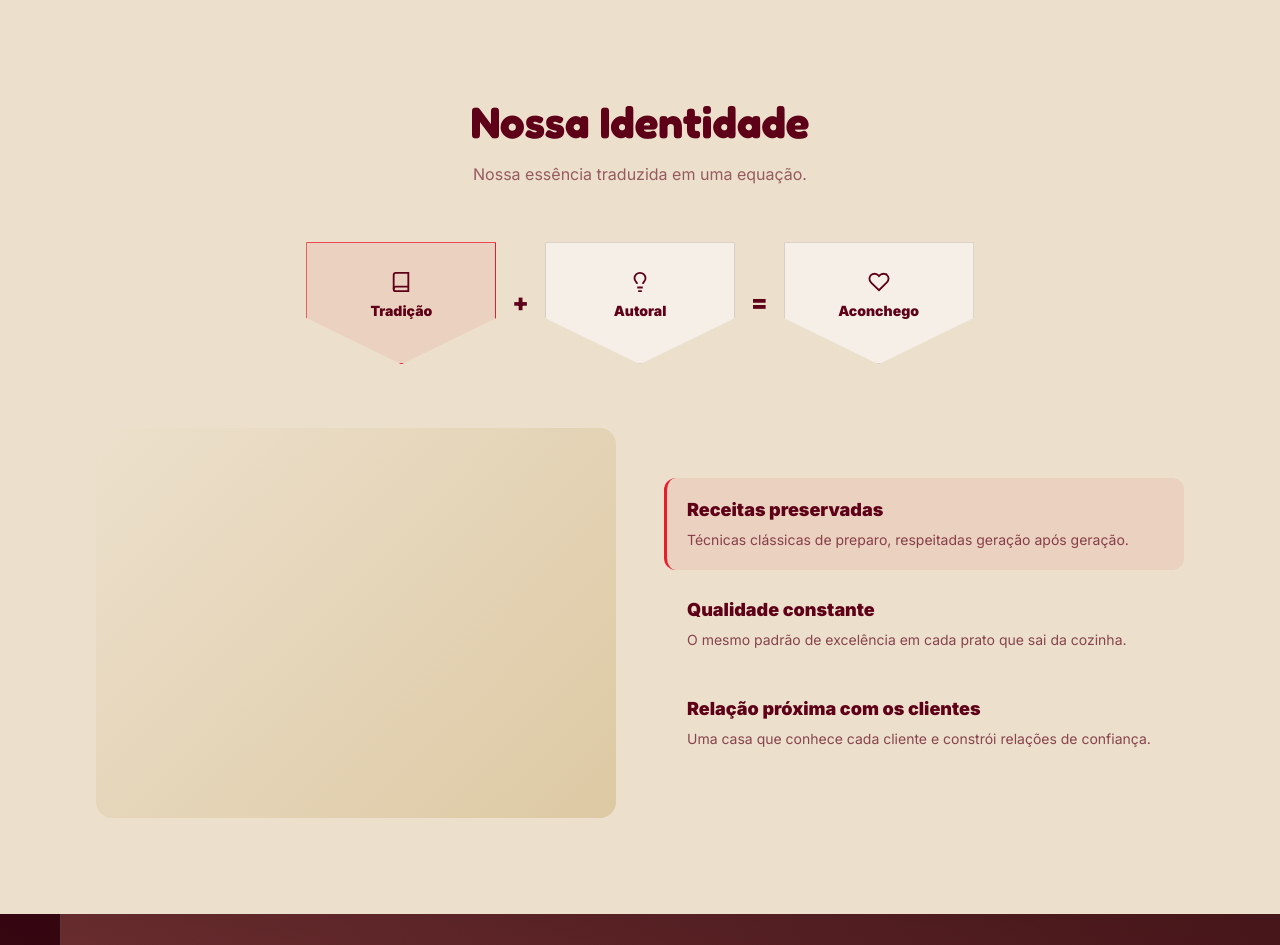
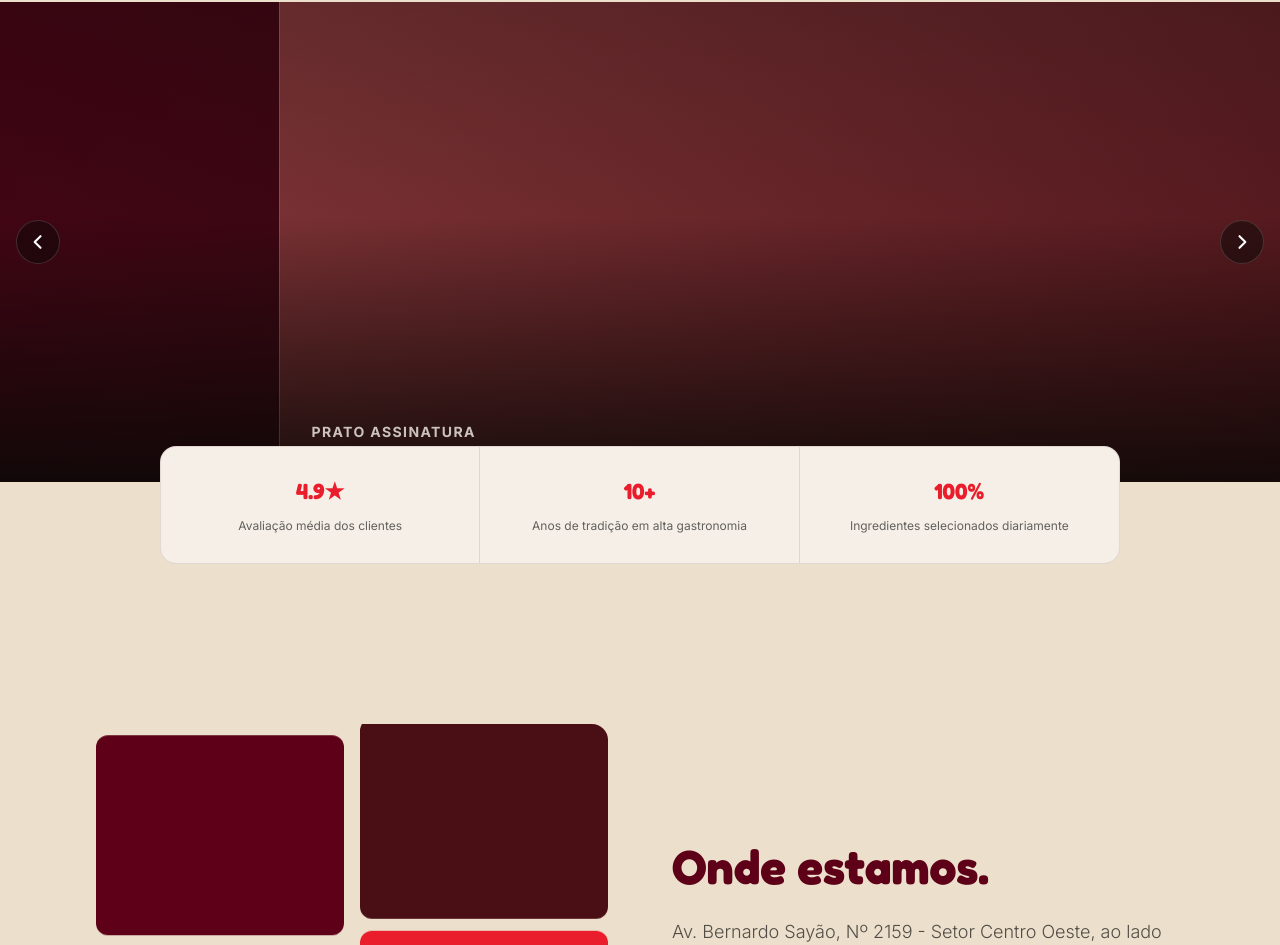
Before and after one commit to EducLead01/Restaurante-Manzi, a Next.js app: page / in a window 1280 px wide. Shown: the part 1825-2770 px from the top of the page. Built offline with nearby package versions, Linux system fonts and the light colour scheme.

Commit message:
Remove a seção Nossa Identidade (menu e conteúdo)
Co-Authored-By: Claude Sonnet 5 <noreply@anthropic.com>

```diff
--- a/src/app/page.tsx
+++ b/src/app/page.tsx
@@ -3,7 +3,6 @@ import Filosofia from "@/components/Filosofia";
 import Avaliacoes from "@/components/Avaliacoes";
 import Experiencia from "@/components/Experiencia";
 import Diferenciais from "@/components/Diferenciais";
-import Identidade from "@/components/Identidade";
 import Galeria from "@/components/Galeria";
 import Footer from "@/components/Footer";
 import WhatsappButton from "@/components/WhatsappButton";
@@ -15,7 +14,6 @@ export default function Home() {
       <main className="flex-grow">
         <Filosofia />
         <Avaliacoes />
-        <Identidade />
         <Experiencia />
         <Galeria />
         <Diferenciais />
--- a/src/components/Header.tsx
+++ b/src/components/Header.tsx
@@ -11,7 +11,6 @@ const WHATSAPP_HREF = `https://wa.me/${WHATSAPP_NUMERO}?text=${encodeURIComponen
 const LINKS = [
   { href: "#filosofia", label: "Nosso Cardápio" },
   { href: "#avaliacoes", label: "Avaliações" },
-  { href: "#identidade", label: "Nossa Identidade" },
   { href: "#galeria", label: "Localização" },
   { href: "#diferenciais", label: "Molhos e Adicionais" },
 ];
--- a/src/components/Identidade.tsx
+++ /dev/null
@@ -1,199 +0,0 @@
-"use client";
-
-import { useState } from "react";
-
-const ICONE_TRADICAO = (
-  <svg width="22" height="22" viewBox="0 0 24 24" fill="none" stroke="currentColor" strokeWidth={2}>
-    <path d="M4 19.5A2.5 2.5 0 0 1 6.5 17H20" />
-    <path d="M6.5 2H20v20H6.5A2.5 2.5 0 0 1 4 19.5v-15A2.5 2.5 0 0 1 6.5 2z" />
-  </svg>
-);
-const ICONE_AUTORAL = (
-  <svg width="22" height="22" viewBox="0 0 24 24" fill="none" stroke="currentColor" strokeWidth={2}>
-    <path d="M9 18h6" />
-    <path d="M10 22h4" />
-    <path d="M15.09 14c.18-.98.65-1.74 1.41-2.5A4.65 4.65 0 0 0 18 8 6 6 0 0 0 6 8c0 1 .23 2.23 1.5 3.5.6.65 1.15 1.34 1.4 2.5" />
-  </svg>
-);
-const ICONE_ACONCHEGO = (
-  <svg width="22" height="22" viewBox="0 0 24 24" fill="none" stroke="currentColor" strokeWidth={2}>
-    <path d="M20.8 4.6a5.5 5.5 0 0 0-7.8 0L12 5.6l-1-1a5.5 5.5 0 0 0-7.8 7.8l1 1L12 21l7.8-7.8 1-1a5.5 5.5 0 0 0 0-7.8Z" />
-  </svg>
-);
-
-const IDENTIDADE = [
-  {
-    label: "Tradição",
-    icone: ICONE_TRADICAO,
-    itens: [
-      {
-        titulo: "Receitas preservadas",
-        texto: "Técnicas clássicas de preparo, respeitadas geração após geração.",
-      },
-      {
-        titulo: "Qualidade constante",
-        texto: "O mesmo padrão de excelência em cada prato que sai da cozinha.",
-      },
-      {
-        titulo: "Relação próxima com os clientes",
-        texto: "Uma casa que conhece cada cliente e constrói relações de confiança.",
-      },
-    ],
-  },
-  {
-    label: "Autoral",
-    icone: ICONE_AUTORAL,
-    itens: [
-      {
-        titulo: "Assinatura própria",
-        texto: "Criações exclusivas que unem técnica apurada e criatividade.",
-      },
-      {
-        titulo: "Ingredientes de ponta",
-        texto: "Seleção cuidadosa de produtores para elevar cada receita.",
-      },
-      {
-        titulo: "Cardápio em constante evolução",
-        texto: "Sempre buscando novas combinações sem perder a essência da casa.",
-      },
-    ],
-  },
-  {
-    label: "Aconchego",
-    icone: ICONE_ACONCHEGO,
-    itens: [
-      {
-        titulo: "Ambiente acolhedor",
-        texto: "Um espaço pensado para boas conversas e momentos especiais.",
-      },
-      {
-        titulo: "Atendimento atento",
-        texto: "Equipe dedicada a tornar cada visita única, do início ao fim.",
-      },
-      {
-        titulo: "Feito para compartilhar",
-        texto: "O lugar certo para celebrar, reunir e criar memórias.",
-      },
-    ],
-  },
-];
-
-export default function Identidade() {
-  const [catIdx, setCatIdx] = useState(0);
-  const [subIdx, setSubIdx] = useState(0);
-  const [openIdx, setOpenIdx] = useState(-1);
-
-  const catAtiva = IDENTIDADE[catIdx];
-
-  return (
-    <section id="identidade" className="py-24 bg-manzi-white-2">
-      <div className="max-w-6xl mx-auto px-4 sm:px-6 lg:px-8">
-        <div className="text-center mb-14">
-          <h2
-            className="font-display font-bold text-manzi-black"
-            style={{ fontSize: "clamp(28px,4vw,44px)", lineHeight: 1.1 }}
-          >
-            Nossa Identidade
-          </h2>
-          <p className="mt-4 text-manzi-black/60" style={{ fontSize: 16 }}>
-            Nossa essência traduzida em uma equação.
-          </p>
-        </div>
-
-        {/* Desktop: shields + painel */}
-        <div className="hidden lg:block">
-          <div className="flex items-center justify-center gap-4 mb-16">
-            {IDENTIDADE.map((cat, i) => (
-              <div key={cat.label} className="flex items-center gap-4">
-                <button
-                  className={`identidade-shield font-black text-sm ${i === catIdx ? "active" : ""}`}
-                  style={{ width: 190 }}
-                  onClick={() => {
-                    setCatIdx(i);
-                    setSubIdx(0);
-                  }}
-                >
-                  <div className="flex justify-center">{cat.icone}</div>
-                  <div className="mt-2">{cat.label}</div>
-                </button>
-                {i < IDENTIDADE.length - 1 && (
-                  <span className="font-black text-manzi-black" style={{ fontSize: 24 }}>
-                    {i === IDENTIDADE.length - 2 ? "=" : "+"}
-                  </span>
-                )}
-              </div>
-            ))}
-          </div>
-
-          <div className="grid grid-cols-2 gap-12 items-stretch">
-            <div
-              className="rounded-2xl overflow-hidden"
-              style={{
-                aspectRatio: "4/3",
-                background: "linear-gradient(135deg, #ece0cc 0%, #ddc9a3 100%)",
-              }}
-            />
-            <div className="flex flex-col justify-center gap-2">
-              {catAtiva.itens.map((it, i) => (
-                <div
-                  key={it.titulo}
-                  className={`identidade-subitem ${i === subIdx ? "active" : ""}`}
-                  onClick={() => setSubIdx(i)}
-                >
-                  <h4 className="font-black text-manzi-black" style={{ fontSize: 18 }}>
-                    {it.titulo}
-                  </h4>
-                  <p className="text-manzi-black/70 mt-1.5" style={{ fontSize: 14, lineHeight: 1.6 }}>
-                    {it.texto}
-                  </p>
-                </div>
-              ))}
-            </div>
-          </div>
-        </div>
-
-        {/* Mobile: acordeão */}
-        <div className="lg:hidden flex flex-col gap-6">
-          {IDENTIDADE.map((cat, i) => (
-            <div key={cat.label}>
-              {i > 0 && (
-                <div className="text-center font-black text-manzi-black mb-1.5" style={{ fontSize: 20 }}>
-                  {i === IDENTIDADE.length - 1 ? "=" : "+"}
-                </div>
-              )}
-              <button
-                className="identidade-acc-pill font-black text-sm text-manzi-black"
-                onClick={() => setOpenIdx(openIdx === i ? -1 : i)}
-              >
-                <span className="text-manzi-marsala flex">{cat.icone}</span>
-                <span>{cat.label}</span>
-                <span className="identidade-acc-toggle">{openIdx === i ? "−" : "+"}</span>
-              </button>
-
-              {openIdx === i && (
-                <div className="flex flex-col gap-4 mt-4">
-                  {cat.itens.map((it) => (
-                    <div
-                      key={it.titulo}
-                      className="rounded-2xl p-5"
-                      style={{
-                        background: "linear-gradient(135deg, #ece0cc 0%, #ddc9a3 100%)",
-                      }}
-                    >
-                      <h4 className="font-black text-manzi-black" style={{ fontSize: 17 }}>
-                        {it.titulo}
-                      </h4>
-                      <p className="text-manzi-black/70 mt-1.5" style={{ fontSize: 13, lineHeight: 1.5 }}>
-                        {it.texto}
-                      </p>
-                    </div>
-                  ))}
-                </div>
-              )}
-            </div>
-          ))}
-        </div>
-      </div>
-    </section>
-  );
-}
```
